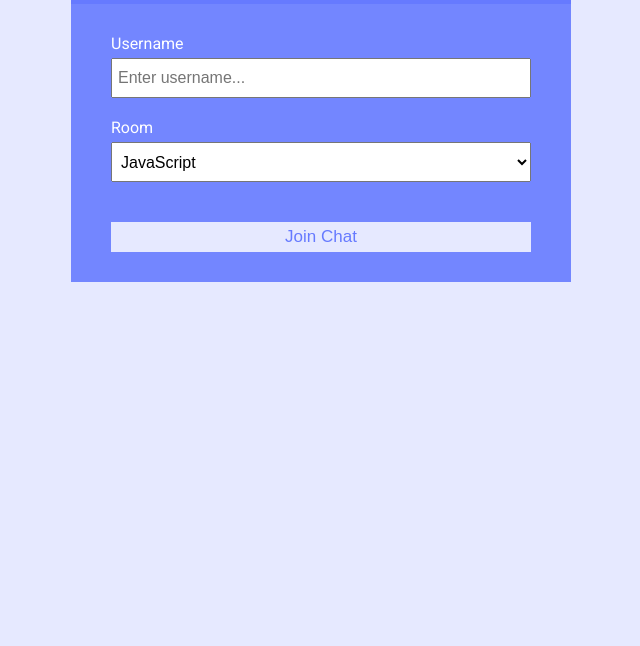
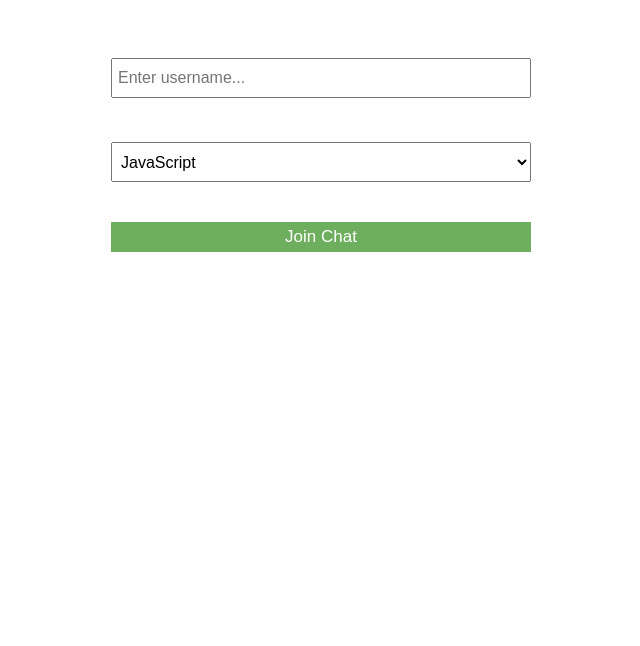
Before and after one commit to Amtilaw/DiniChat, a website: page public/index.html in a window 1280 px wide. Shown: the part 154-800 px from the top of the page, without its empty margins (319-959 px from the left). Drawn offline with Linux system fonts and the light colour scheme.

```diff
--- a/public/css/style.css
+++ b/public/css/style.css
@@ -1,9 +1,9 @@
 @import url('https://fonts.googleapis.com/css?family=Roboto&display=swap');
 
 :root {
-	--dark-color-a: #667aff;
-	--dark-color-b: #7386ff;
-	--light-color: #e6e9ff;
+	--dark-color-a: white;
+	--dark-color-b: white;
+	--light-color: #6EAE5F;
 	--success-color: #5cb85c;
 	--error-color: #d9534f;
 }
@@ -17,7 +17,7 @@
 body {
 	font-family: 'Roboto', sans-serif;
 	font-size: 16px;
-	background: var(--light-color);
+	background: white;
 	margin: 20px;
 }
 
```
